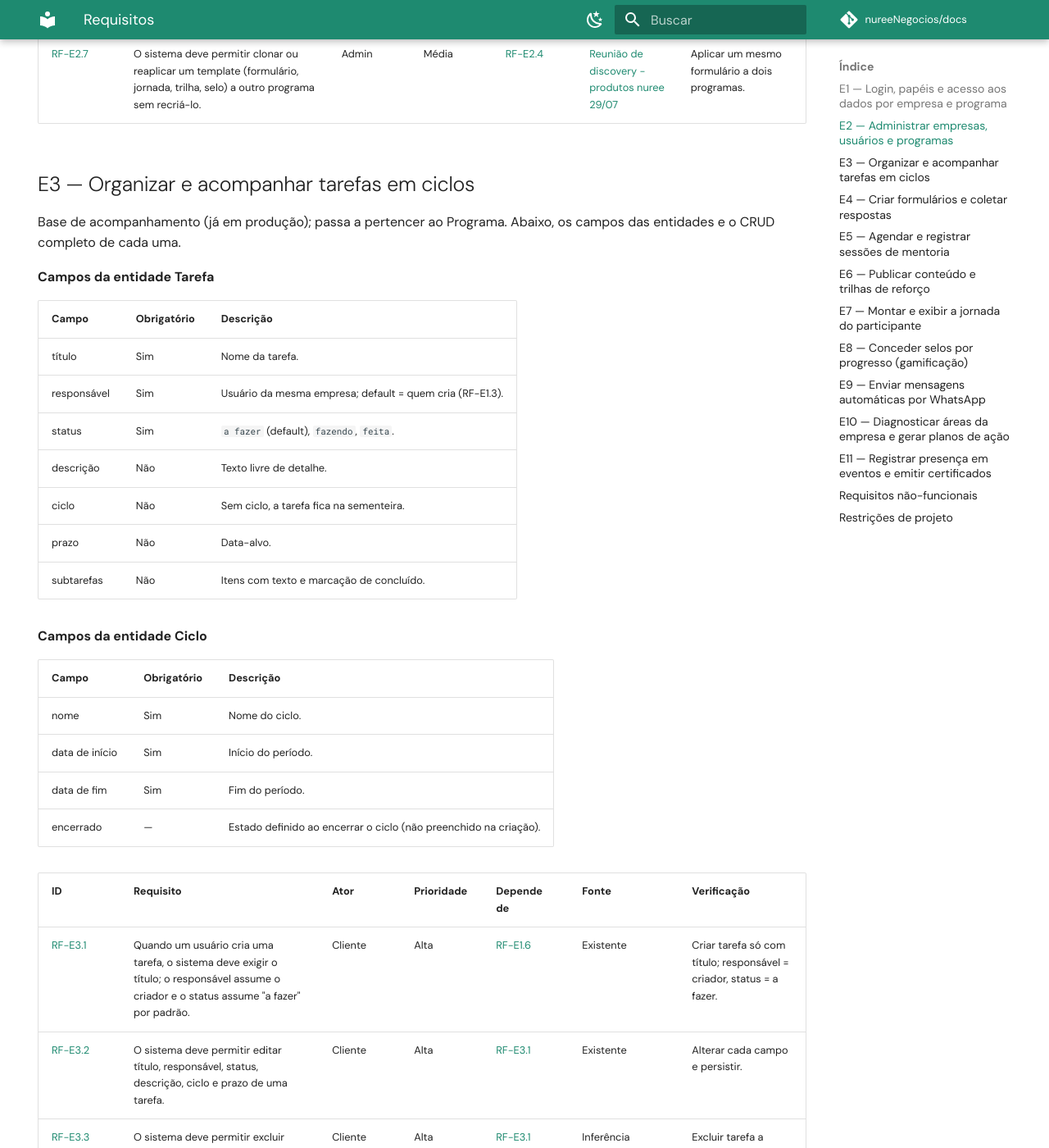
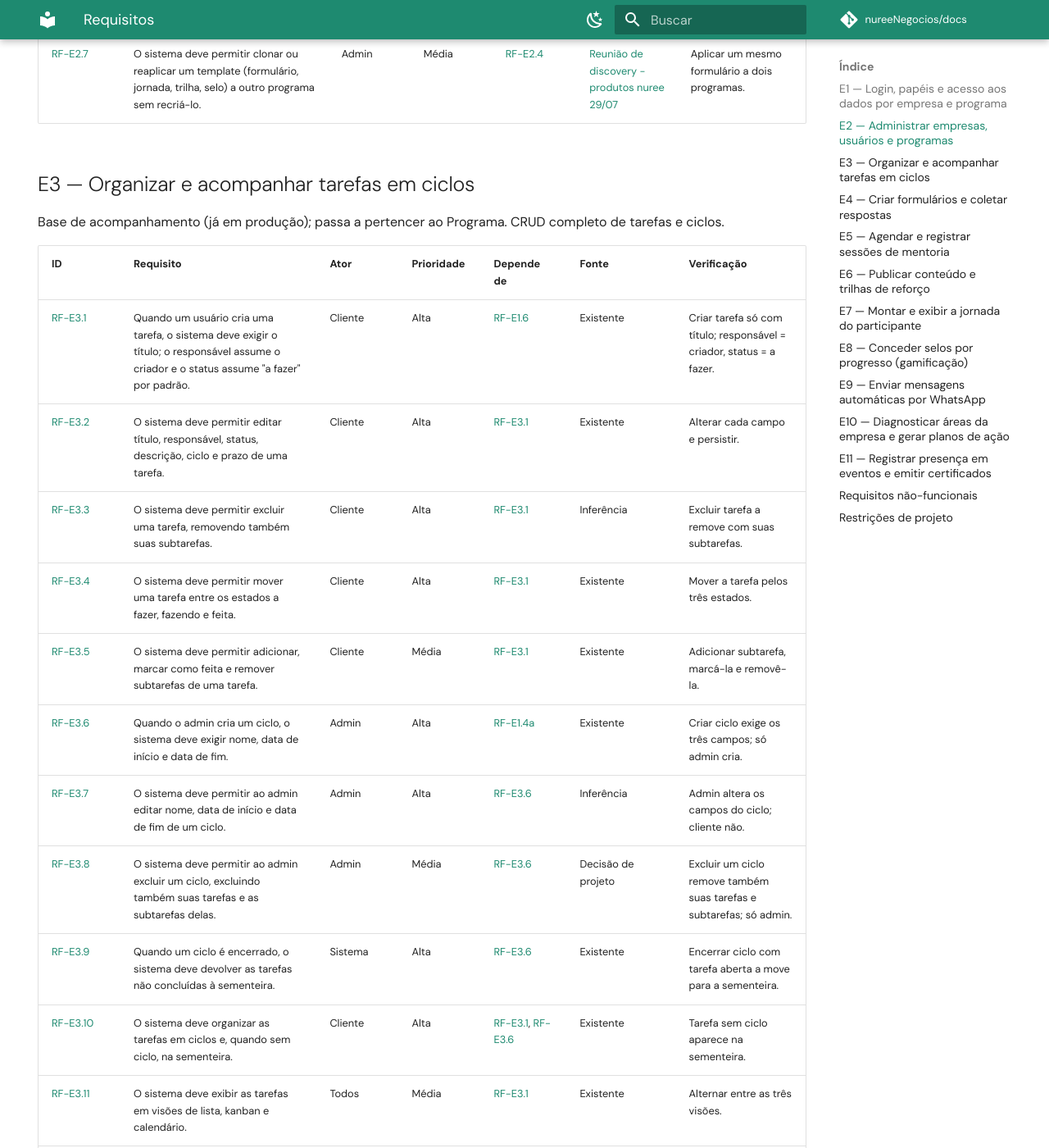
Before and after one commit to nureeNegocios/docs, an MkDocs documentation site: the page built from docs/app-nuree/requisitos.md, in a window 1280 px wide and 1400 px high, scrolled down 2528 px. Shown: the whole window at 82% size. Built offline with MkDocs 1.6.1 and Material for MkDocs 9.7.7, drawn with Linux system fonts in a browser that asks for light colours; comment, search, counter and statistics services are not loaded; some of the changed text lies outside the part shown.

Commit message:
docs: E3 - remove campos de entidade e ajusta CRUD de ciclos
Remove as tabelas de campos das entidades. Excluir ciclo agora exclui
suas tarefas e subtarefas (decidido). Criar/editar/excluir ciclo passam
a ser exclusivos do Admin.

Co-Authored-By: Claude Opus 4.8 <noreply@anthropic.com>

```diff
--- a/docs/app-nuree/requisitos.md
+++ b/docs/app-nuree/requisitos.md
@@ -43,28 +43,7 @@ Painel onde o admin opera e **configura os motores sem depender do dev**.
 
 ## E3 — Organizar e acompanhar tarefas em ciclos
 
-Base de acompanhamento (já em produção); passa a pertencer ao Programa. Abaixo, os campos das entidades e o CRUD completo de cada uma.
-
-**Campos da entidade Tarefa**
-
-| Campo | Obrigatório | Descrição |
-|---|---|---|
-| título | Sim | Nome da tarefa. |
-| responsável | Sim | Usuário da mesma empresa; default = quem cria (RF-E1.3). |
-| status | Sim | `a fazer` (default), `fazendo`, `feita`. |
-| descrição | Não | Texto livre de detalhe. |
-| ciclo | Não | Sem ciclo, a tarefa fica na sementeira. |
-| prazo | Não | Data-alvo. |
-| subtarefas | Não | Itens com texto e marcação de concluído. |
-
-**Campos da entidade Ciclo**
-
-| Campo | Obrigatório | Descrição |
-|---|---|---|
-| nome | Sim | Nome do ciclo. |
-| data de início | Sim | Início do período. |
-| data de fim | Sim | Fim do período. |
-| encerrado | — | Estado definido ao encerrar o ciclo (não preenchido na criação). |
+Base de acompanhamento (já em produção); passa a pertencer ao Programa. CRUD completo de tarefas e ciclos.
 
 | ID | Requisito | Ator | Prioridade | Depende de | Fonte | Verificação |
 |---|---|---|---|---|---|---|
@@ -73,16 +52,13 @@ Base de acompanhamento (já em produção); passa a pertencer ao Programa. Abaix
 | <a id="rf-e3-3">RF-E3.3</a> | O sistema deve permitir excluir uma tarefa, removendo também suas subtarefas. | Cliente | Alta | [RF-E3.1](#rf-e3-1) | Inferência | Excluir tarefa a remove com suas subtarefas. |
 | <a id="rf-e3-4">RF-E3.4</a> | O sistema deve permitir mover uma tarefa entre os estados a fazer, fazendo e feita. | Cliente | Alta | [RF-E3.1](#rf-e3-1) | Existente | Mover a tarefa pelos três estados. |
 | <a id="rf-e3-5">RF-E3.5</a> | O sistema deve permitir adicionar, marcar como feita e remover subtarefas de uma tarefa. | Cliente | Média | [RF-E3.1](#rf-e3-1) | Existente | Adicionar subtarefa, marcá-la e removê-la. |
-| <a id="rf-e3-6">RF-E3.6</a> | Quando um usuário cria um ciclo, o sistema deve exigir nome, data de início e data de fim. | Cliente | Alta | [RF-E1.6](#rf-e1-6) | Existente | Criar ciclo exige os três campos. |
-| <a id="rf-e3-7">RF-E3.7</a> | O sistema deve permitir editar nome, data de início e data de fim de um ciclo. | Cliente | Alta | [RF-E3.6](#rf-e3-6) | Inferência | Alterar os campos do ciclo e persistir. |
-| <a id="rf-e3-8">RF-E3.8</a> | O sistema deve permitir excluir um ciclo, devolvendo suas tarefas à sementeira. | Cliente | Média | [RF-E3.6](#rf-e3-6) | Inferência | Excluir ciclo com tarefas move-as para a sementeira. |
+| <a id="rf-e3-6">RF-E3.6</a> | Quando o admin cria um ciclo, o sistema deve exigir nome, data de início e data de fim. | Admin | Alta | [RF-E1.4a](#rf-e1-4a) | Existente | Criar ciclo exige os três campos; só admin cria. |
+| <a id="rf-e3-7">RF-E3.7</a> | O sistema deve permitir ao admin editar nome, data de início e data de fim de um ciclo. | Admin | Alta | [RF-E3.6](#rf-e3-6) | Inferência | Admin altera os campos do ciclo; cliente não. |
+| <a id="rf-e3-8">RF-E3.8</a> | O sistema deve permitir ao admin excluir um ciclo, excluindo também suas tarefas e as subtarefas delas. | Admin | Média | [RF-E3.6](#rf-e3-6) | Decisão de projeto | Excluir um ciclo remove também suas tarefas e subtarefas; só admin. |
 | <a id="rf-e3-9">RF-E3.9</a> | Quando um ciclo é encerrado, o sistema deve devolver as tarefas não concluídas à sementeira. | Sistema | Alta | [RF-E3.6](#rf-e3-6) | Existente | Encerrar ciclo com tarefa aberta a move para a sementeira. |
 | <a id="rf-e3-10">RF-E3.10</a> | O sistema deve organizar as tarefas em ciclos e, quando sem ciclo, na sementeira. | Cliente | Alta | [RF-E3.1](#rf-e3-1), [RF-E3.6](#rf-e3-6) | Existente | Tarefa sem ciclo aparece na sementeira. |
 | <a id="rf-e3-11">RF-E3.11</a> | O sistema deve exibir as tarefas em visões de lista, kanban e calendário. | Todos | Média | [RF-E3.1](#rf-e3-1) | Existente | Alternar entre as três visões. |
 | <a id="rf-e3-12">RF-E3.12</a> | O sistema deve permitir definir templates de ciclo (ex.: Florescimento) e instanciá-los num programa, gerando ciclo e tarefas. | Admin | Alta | [RF-E3.6](#rf-e3-6), [RF-E2.4](#rf-e2-4) | [Reunião de discovery - produtos nuree 29/07](../reunioes/discovery-produtos-2026-07-29.md) | Instanciar o template cria o ciclo com as tarefas do checklist. |
-
-!!! question "A confirmar"
-    RF-E3.8 assume que excluir um ciclo **devolve** as tarefas à sementeira. Alternativa: **bloquear** a exclusão de ciclo que ainda tenha tarefas. Definir qual comportamento.
 
 ## E4 — Criar formulários e coletar respostas
 
```
